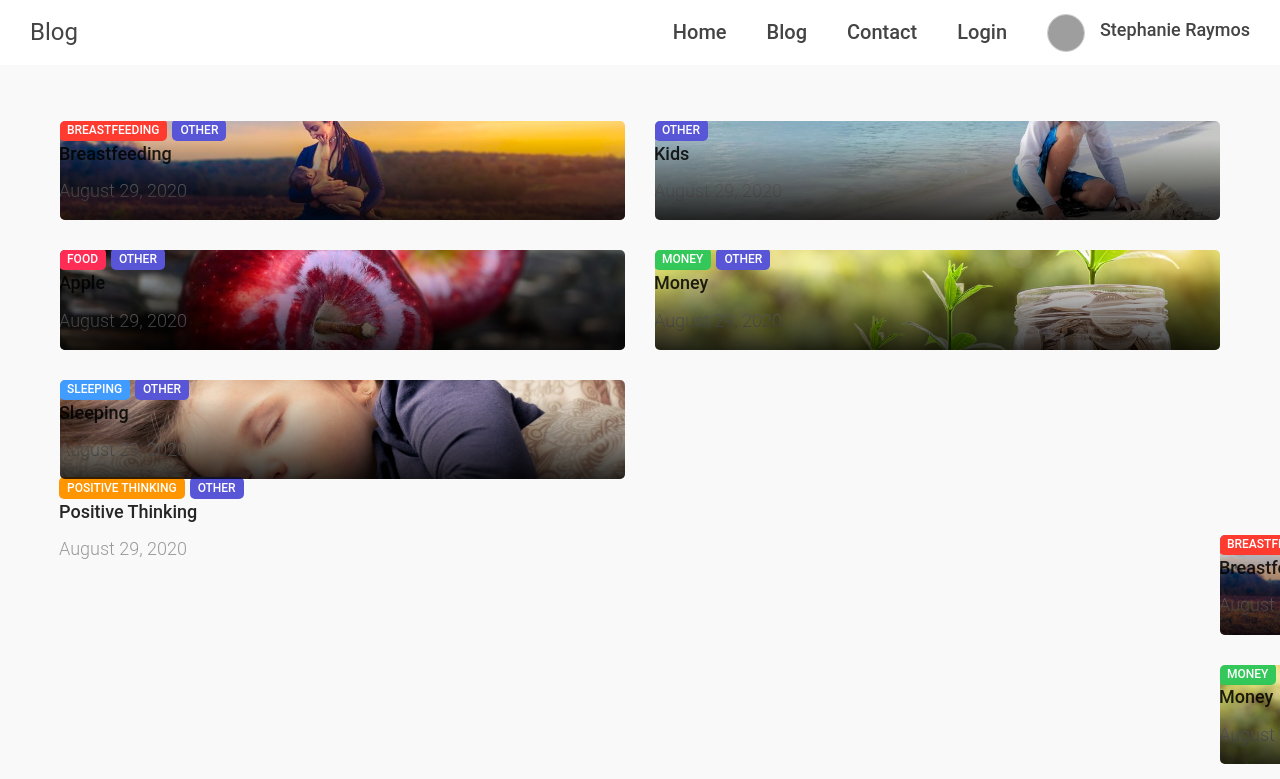
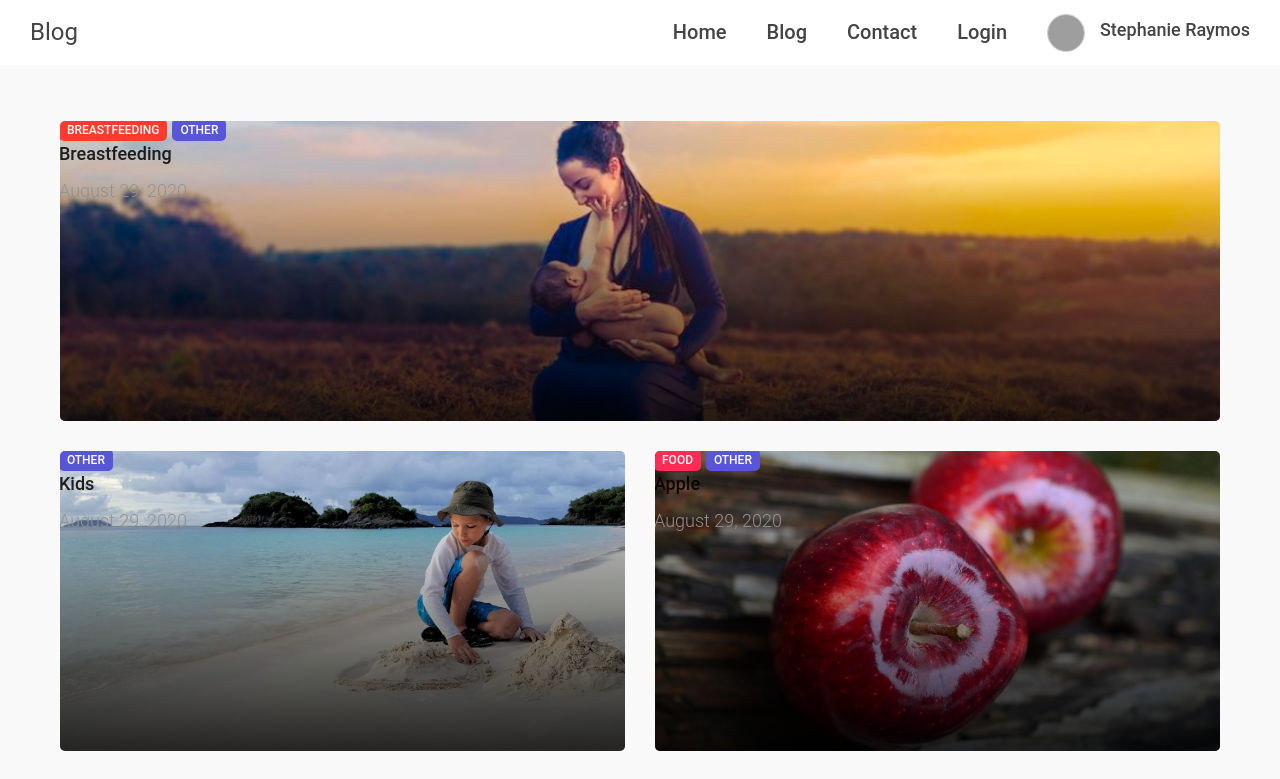
Before and after one commit to stephanieraymos/blog, a React (Create React App) app: page /home in a window 1280 px wide. Shown: the top 779 px of the page. Built offline with nearby package versions, Linux system fonts and the light colour scheme; grey boxes are pictures that could not be loaded.

Commit message:
Debugging

```diff
--- a/src/Components/common/masonry-post.js
+++ b/src/Components/common/masonry-post.js
@@ -6,13 +6,14 @@ export default function MasonryPost({ post, tagsOnTop }) {
     backgroundImage: `url("${require(`../../assets/img/${post.image}`)}")`,
   };
 
-  const style = {...imageBackground, ...postMessage.style}
+  const style = {...imageBackground, ...post.style}
 
   return (
     <a className="masonry-post overlay" style={style} href={post.link}>
       <div classname="image-text">
         <div className="tags-container">
-            {post.catergories.map((tag, ind) => <span key={ind} className="tag" style={{backgroundColor: catergoryColors[tag]}}>
+            {post.catergories.map((tag, ind) =>
+              <span key={ind} className="tag" style={{backgroundColor: catergoryColors[tag]}}>
                 {tag.toUpperCase()}
             </span>)}
           <div>
```
